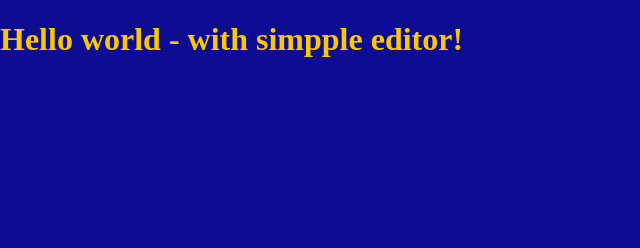
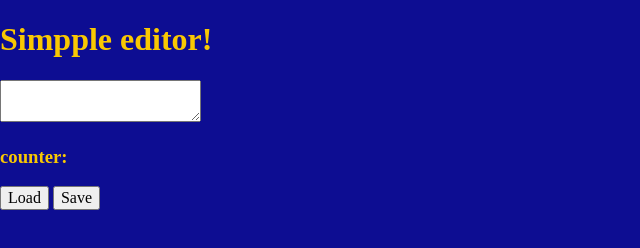
Before and after one commit to druszkiewicz/simple-editor, a website: page src/content/index.html in a window 1280 px wide. Shown: the whole page, without its empty margins (0-640 px from the left). Drawn offline with nearby package versions, Linux system fonts and the light colour scheme; files that its build step writes are made by us from their sources.

Commit message:
feat: basic structure

```diff
--- a/src/content/index.html
+++ b/src/content/index.html
@@ -27,7 +27,11 @@
 </head>
 
 <body>
-   <h1>Hello world - with simpple editor!</h1>
+   <h1>Simpple editor!</h1>
+   <textarea></textarea>
+   <h3>counter:</h3>
+   <button>Load</button>
+   <button>Save</button>
 
    <script src="js/main.js"></script>
 </body>
```
